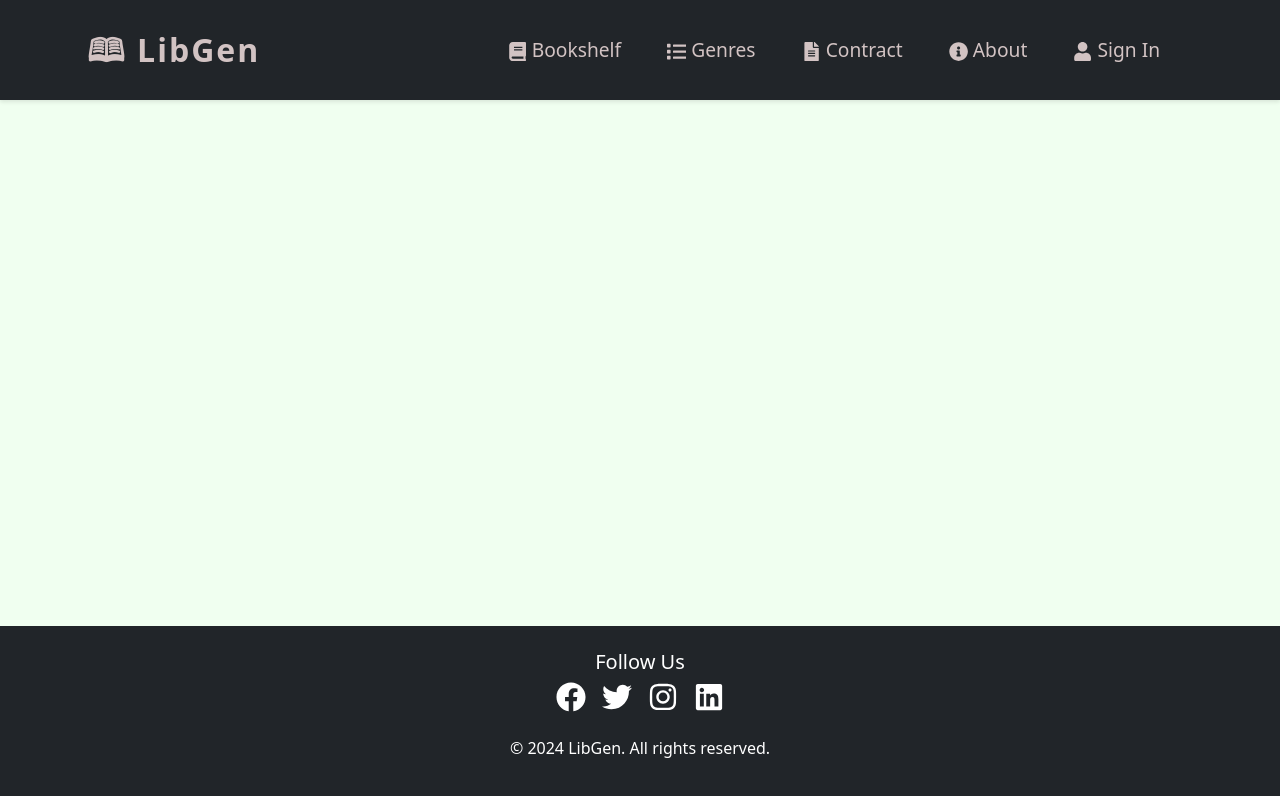
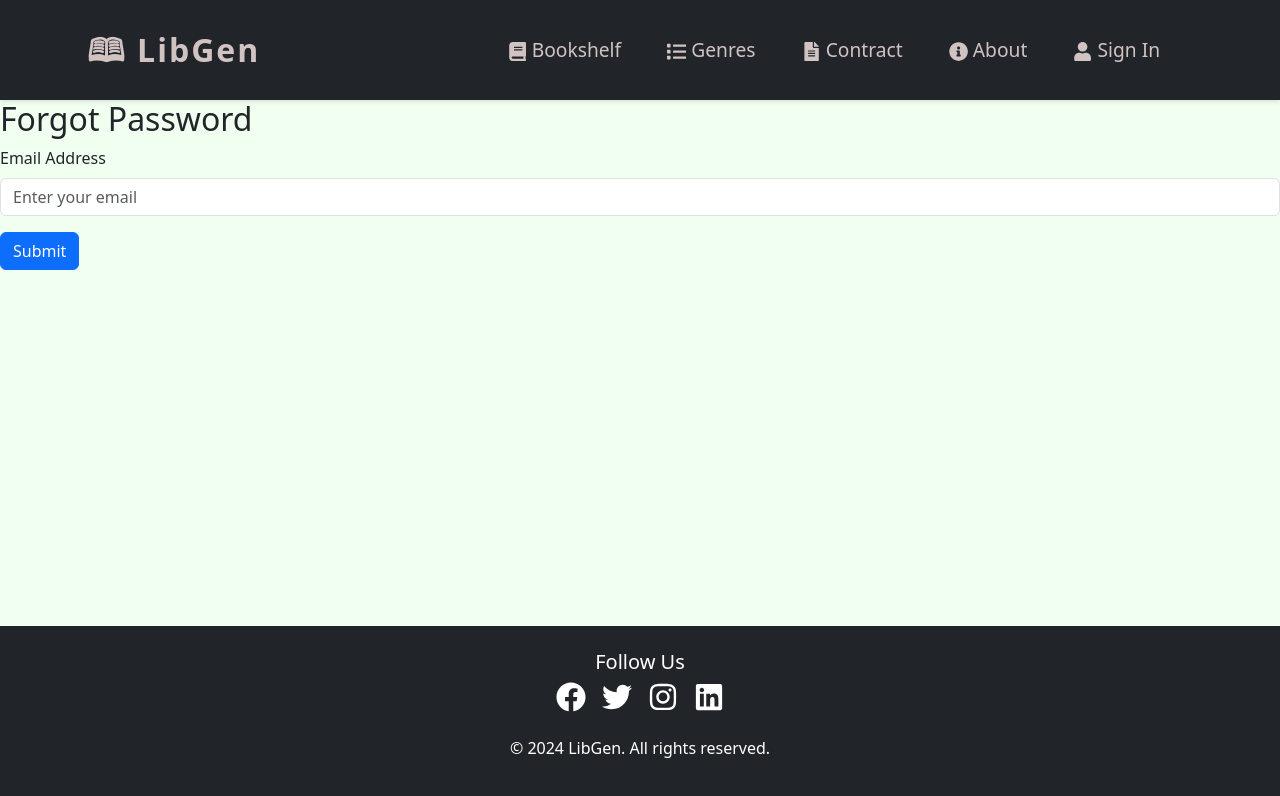
Before and after one commit to shihabwastaken/LibraryWebApp, a React (Vite) app in the folder frontend/: page /forgot-password in a window 1280 px wide. Shown: the top 796 px of the page. Built offline with nearby package versions, Linux system fonts and the light colour scheme.

Commit message:
Forgot password screen and change in login screen

```diff
--- /dev/null
+++ b/frontend/screens/ForgotPasswordScreen.jsx
@@ -0,0 +1,43 @@
+import React, { useState } from 'react';
+import { Form, Button, Alert } from 'react-bootstrap';
+import axios from 'axios';
+
+const ForgotPasswordScreen = () => {
+  const [email, setEmail] = useState('');
+  const [message, setMessage] = useState(null);
+  const [error, setError] = useState(null);
+
+  const submitHandler = async (e) => {
+    e.preventDefault();
+    try {
+      const { data } = await axios.post('http://localhost:5000/api/users/forgot-password', { email });
+      setMessage(data.message);
+    } catch (err) {
+      setError(err.response?.data?.message || 'Error sending email');
+    }
+  };
+
+  return (
+    <div>
+      <h2>Forgot Password</h2>
+      {message && <Alert variant="success">{message}</Alert>}
+      {error && <Alert variant="danger">{error}</Alert>}
+      <Form onSubmit={submitHandler}>
+        <Form.Group controlId="email">
+          <Form.Label>Email Address</Form.Label>
+          <Form.Control
+            type="email"
+            placeholder="Enter your email"
+            value={email}
+            onChange={(e) => setEmail(e.target.value)}
+          />
+        </Form.Group>
+        <Button type="submit" variant="primary" className="my-3">
+          Submit
+        </Button>
+      </Form>
+    </div>
+  );
+};
+
+export default ForgotPasswordScreen;
--- a/frontend/screens/LoginScreen.jsx
+++ b/frontend/screens/LoginScreen.jsx
@@ -81,6 +81,13 @@
           </Link>
         </Col>
       </Row>
+
+      {/* Add Forgot Password Link */}
+      <Row className='py-3'>
+        <Col>
+          <Link to='/forgot-password'>Forgot Password?</Link>
+        </Col>
+      </Row>
     </FormContainer>
   );
 };
--- a/frontend/src/App.jsx
+++ b/frontend/src/App.jsx
@@ -8,6 +8,7 @@
 import BookDetails from "../screens/BookDetails.jsx";
 import RegisterScreen from "../screens/RegisterScreen.jsx";
 import LoginScreen from "../screens/LoginScreen.jsx";
+import ForgotPasswordScreen from "../screens/ForgotPasswordScreen.jsx";
 import { useEffect } from "react";
 import { useDispatch } from "react-redux";
 import { logout } from "./slices/authSlice.js";
@@ -41,6 +42,7 @@
           <Route path="/book/:id/details" element={<BookDetails />} />
           <Route path="/login" element={<LoginScreen/>} />
           <Route path='/register' element={<RegisterScreen />} />
+          <Route path='/forgot-password' element={<ForgotPasswordScreen />} />
         </Routes>
 
         <Footer />
```
